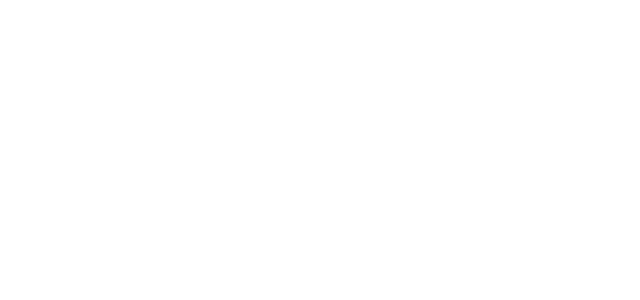
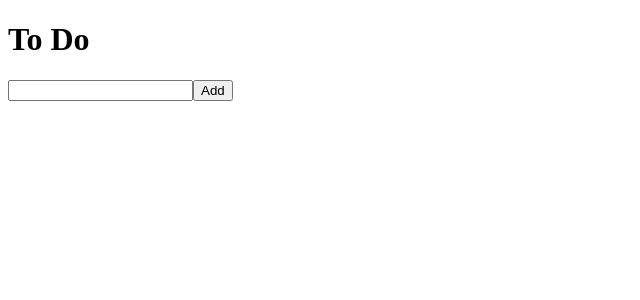
Before and after one commit to Vbeo147/redux-vite, a React (Vite) app: page / in a window 1280 px wide. Shown: the top 300 px of the page, without its empty margins (0-640 px from the left). Built offline with nearby package versions, Linux system fonts and the light colour scheme.

Commit message:
Learn Redux

```diff
--- a/package.json
+++ b/package.json
@@ -10,7 +10,10 @@
   },
   "dependencies": {
     "react": "^18.2.0",
-    "react-dom": "^18.2.0"
+    "react-dom": "^18.2.0",
+    "react-redux": "^8.0.4",
+    "react-router-dom": "^6.4.2",
+    "redux": "^4.2.0"
   },
   "devDependencies": {
     "@types/react": "^18.0.17",
--- a/src/App.jsx
+++ /dev/null
@@ -1,5 +0,0 @@
-function App() {
-  return <div></div>;
-}
-
-export default App;
--- /dev/null
+++ b/src/components/App.jsx
@@ -0,0 +1,19 @@
+import React from "react";
+import { BrowserRouter, Routes, Route } from "react-router-dom";
+import Detail from "../routes/Detail";
+import Home from "../routes/Home";
+
+function App() {
+  return (
+    <>
+      <BrowserRouter>
+        <Routes>
+          <Route path="/" exact element={<Home />} />
+          <Route path="/:id" exact element={<Detail />} />
+        </Routes>
+      </BrowserRouter>
+    </>
+  );
+}
+
+export default App;
--- a/src/main.jsx
+++ b/src/main.jsx
@@ -1,5 +1,12 @@
 import React from "react";
 import ReactDOM from "react-dom/client";
-import App from "./App";
+import { Provider } from "react-redux";
+import App from "./components/App";
+import store from "./store";
 
-ReactDOM.createRoot(document.getElementById("root")).render(<App />);
+const root = ReactDOM.createRoot(document.getElementById("root"));
+root.render(
+  <Provider store={store}>
+    <App />
+  </Provider>
+);
--- /dev/null
+++ b/src/routes/Detail.jsx
@@ -0,0 +1,5 @@
+function Detail() {
+  return <div>Detail</div>;
+}
+
+export default Detail;
--- /dev/null
+++ b/src/routes/Home.jsx
@@ -0,0 +1,30 @@
+import React from "react";
+import { useState } from "react";
+
+function Home() {
+  const [text, setText] = useState("");
+  const onChange = (e) => {
+    setText(e.target.value);
+  };
+  const onSubmit = (e) => {
+    e.preventDefault();
+    console.log(text);
+    setText("");
+  };
+  return (
+    <>
+      <div>
+        <h1>To Do</h1>
+      </div>
+      <div>
+        <form onSubmit={onSubmit}>
+          <input type="text" value={text} onChange={onChange} />
+          <button type="submit">Add</button>
+        </form>
+      </div>
+      <ul></ul>
+    </>
+  );
+}
+
+export default Home;
--- /dev/null
+++ b/src/store.js
@@ -0,0 +1,33 @@
+import { legacy_createStore as createStore } from "redux";
+
+const ADD = "ADD";
+const DELETE = "DELETE";
+
+export const addToDo = (text) => {
+  return {
+    type: ADD,
+    text,
+  };
+};
+
+export const deleteToDo = (id) => {
+  return {
+    type: DELETE,
+    id,
+  };
+};
+
+const reducer = (state = [], action) => {
+  switch (action.type) {
+    case ADD:
+      return [{ text: action.text, id: Date.now() }, ...state];
+    case DELETE:
+      return state.filter((toDo) => toDo.id !== action.id);
+    default:
+      return state;
+  }
+};
+
+const store = createStore(reducer);
+
+export default store;
```
Also changed, not shown: 1 other file (tests, documents, lock files or other folders).
